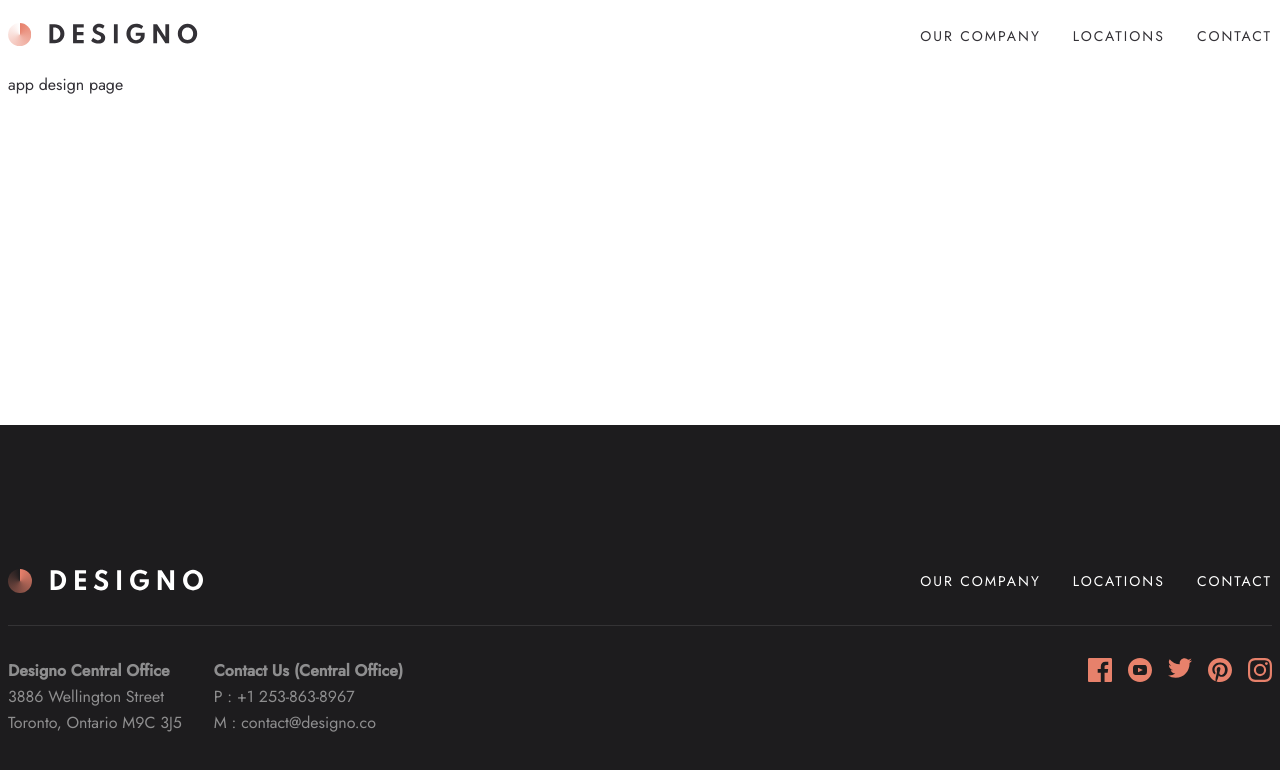
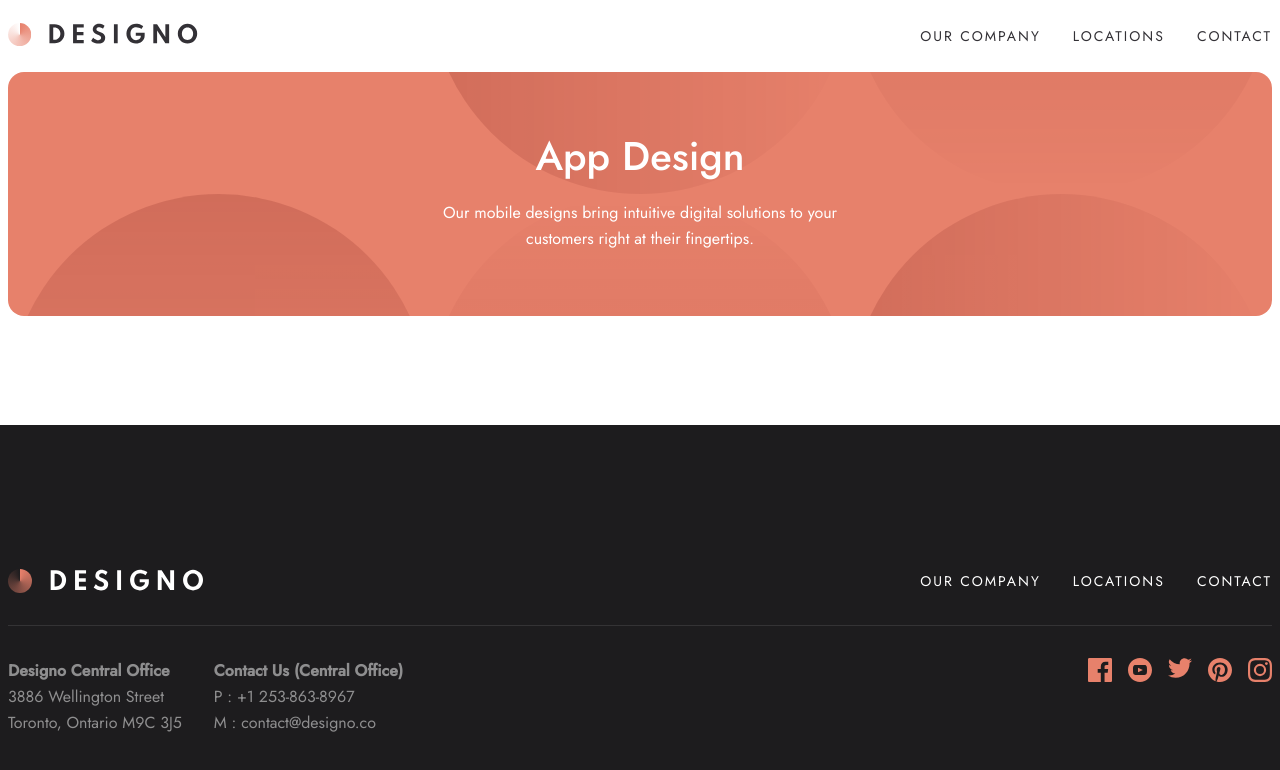
Before and after one commit to ngiles1/designo, a Next.js app: page /app-design in a window 1280 px wide. Shown: the top 770 px of the page. Built offline with nearby package versions, Linux system fonts and the light colour scheme.

Commit message:
Build out hero sections for web-design, app-design, and graphic-design pages
Each uses a peach background with the page's SVG circle pattern, centered
title and description, matching the existing home hero styling conventions.

```diff
--- a/src/app/app-design/page.tsx
+++ b/src/app/app-design/page.tsx
@@ -1,9 +1,52 @@
-import Image from "next/image";
-import Link from "next/link";
-// import styles from "./page.module.css";
+import clsx from "clsx";
 
 export default function AppDesign() {
   return (
-    <div>app design page</div>
-  )
+    <div>
+      <section
+        className={clsx(
+          "text-white",
+          "text-center",
+          "bg-peach",
+          "flex",
+          "flex-col",
+          "items-center",
+          "justify-center",
+          "p-16",
+          "mb-18",
+          "sm:rounded-2xl",
+          "overflow-hidden",
+          "relative",
+        )}
+      >
+        <img
+          src="/assets/app-design/desktop/bg-pattern-intro-app.svg"
+          alt=""
+          className={clsx(
+            "absolute",
+            "inset-0",
+            "w-full",
+            "h-full",
+            "object-cover",
+          )}
+        />
+        <div className="z-1">
+          <h1
+            className={clsx(
+              "font-medium",
+              "text-[2.5rem]",
+              "leading-[1]",
+              "mb-6",
+            )}
+          >
+            App Design
+          </h1>
+          <p className="leading-[1.625] max-w-[28rem]">
+            Our mobile designs bring intuitive digital solutions to your
+            customers right at their fingertips.
+          </p>
+        </div>
+      </section>
+    </div>
+  );
 };
--- a/src/app/graphic-design/page.tsx
+++ b/src/app/graphic-design/page.tsx
@@ -1,9 +1,52 @@
-import Image from "next/image";
-import Link from "next/link";
-// import styles from "./page.module.css";
+import clsx from "clsx";
 
 export default function GraphicDesign() {
   return (
-    <div>graphic design page</div>
-  )
+    <div>
+      <section
+        className={clsx(
+          "text-white",
+          "text-center",
+          "bg-peach",
+          "flex",
+          "flex-col",
+          "items-center",
+          "justify-center",
+          "p-16",
+          "mb-18",
+          "sm:rounded-2xl",
+          "overflow-hidden",
+          "relative",
+        )}
+      >
+        <img
+          src="/assets/graphic-design/desktop/bg-pattern-intro-graphic.svg"
+          alt=""
+          className={clsx(
+            "absolute",
+            "inset-0",
+            "w-full",
+            "h-full",
+            "object-cover",
+          )}
+        />
+        <div className="z-1">
+          <h1
+            className={clsx(
+              "font-medium",
+              "text-[2.5rem]",
+              "leading-[1]",
+              "mb-6",
+            )}
+          >
+            Graphic Design
+          </h1>
+          <p className="leading-[1.625] max-w-[28rem]">
+            We deliver eye-catching branding materials that are tailored to
+            meet your business objectives.
+          </p>
+        </div>
+      </section>
+    </div>
+  );
 };
--- a/src/app/web-design/page.tsx
+++ b/src/app/web-design/page.tsx
@@ -1,9 +1,52 @@
-import Image from "next/image";
-import Link from "next/link";
-// import styles from "./page.module.css";
+import clsx from "clsx";
 
 export default function WebDesign() {
   return (
-    <div>web design page</div>
-  )
+    <div>
+      <section
+        className={clsx(
+          "text-white",
+          "text-center",
+          "bg-peach",
+          "flex",
+          "flex-col",
+          "items-center",
+          "justify-center",
+          "p-16",
+          "mb-18",
+          "sm:rounded-2xl",
+          "overflow-hidden",
+          "relative",
+        )}
+      >
+        <img
+          src="/assets/web-design/desktop/bg-pattern-intro-web.svg"
+          alt=""
+          className={clsx(
+            "absolute",
+            "inset-0",
+            "w-full",
+            "h-full",
+            "object-cover"
+          )}
+        />
+        <div className="z-1">
+          <h1
+            className={clsx(
+              "font-medium",
+              "text-[2.5rem]",
+              "leading-[1]",
+              "mb-6",
+            )}
+          >
+            Web Design
+          </h1>
+          <p className="leading-[1.625] max-w-[28rem]">
+            We build websites that serve as powerful marketing tools and bring
+            memorable brand experiences.
+          </p>
+        </div>
+      </section>
+    </div>
+  );
 };
```
Also changed, not shown: 1 other file (tests, documents, lock files or other folders).
